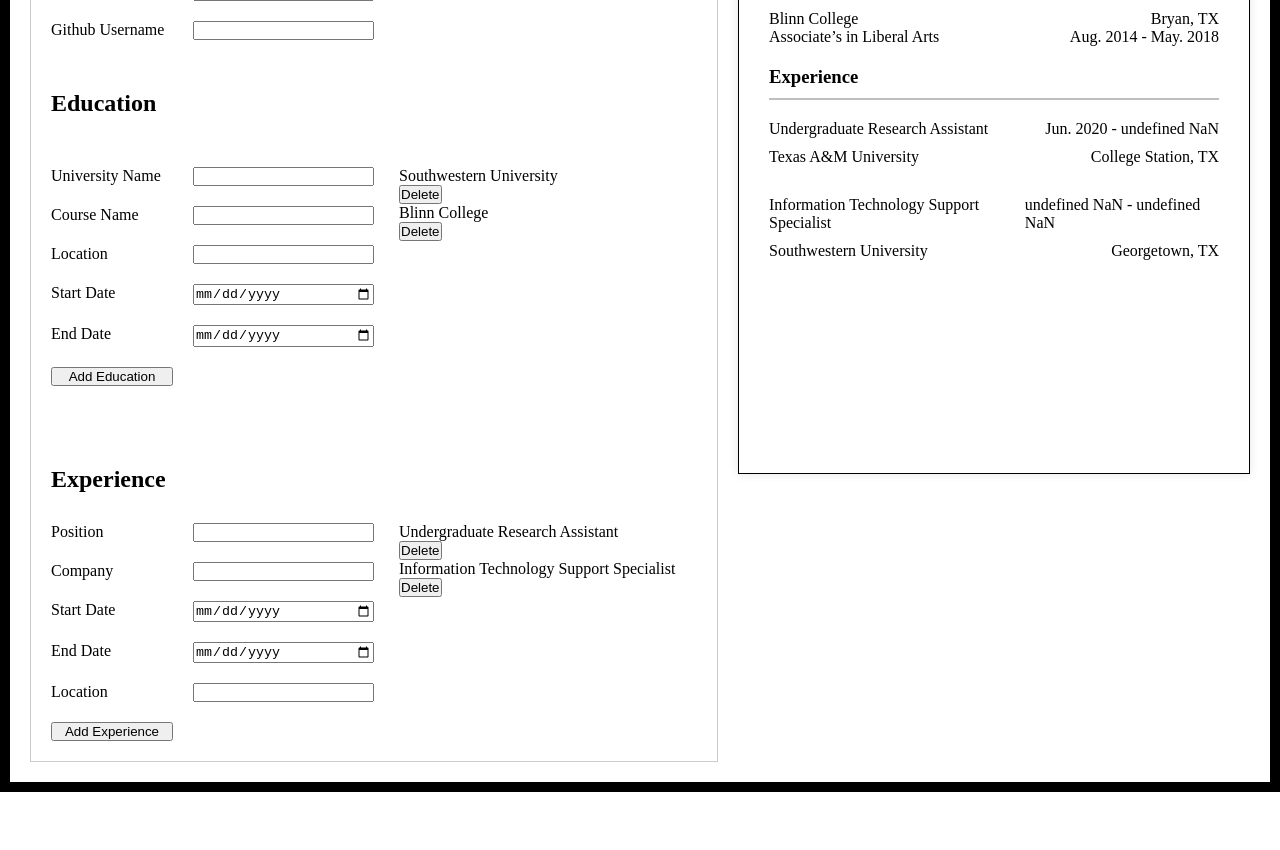
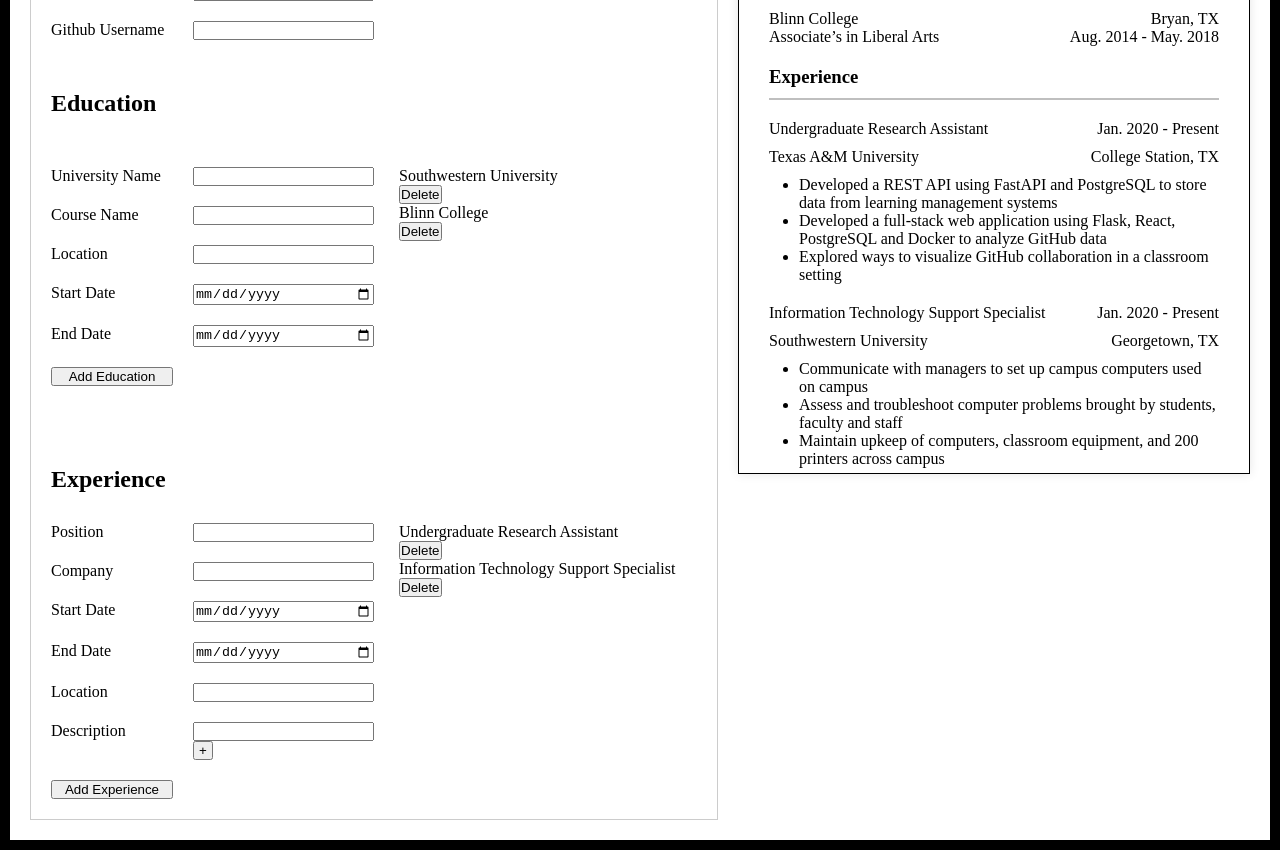
Before and after one commit to GopiWebDev/react_cv_application, a React (Vite) app: page / in a window 1280 px wide. Shown: the part 280-1130 px from the top of the page. Before the commit the page ends 1072 px from the top, so only its background shows below. Built offline with nearby package versions, Linux system fonts and the light colour scheme.

Commit message:
add experience section functionality to delete

```diff
--- a/src/App.jsx
+++ b/src/App.jsx
@@ -37,8 +37,8 @@
       {
         company: 'Texas A&M University',
         position: 'Undergraduate Research Assistant',
-        startDate: 'June 2020',
-        endDate: 'Present',
+        startDate: '01-06-2020',
+        endDate: '',
         location: 'College Station, TX',
         description: [
           'Developed a REST API using FastAPI and PostgreSQL to store data from learning management systems',
@@ -49,7 +49,8 @@
       {
         position: 'Information Technology Support Specialist',
         company: 'Southwestern University',
-        date: 'Sep. 2018 – Present',
+        startDate: '01-06-2020',
+        endDate: '',
         location: 'Georgetown, TX',
         description: [
           'Communicate with managers to set up campus computers used on campus',
--- a/src/components/Experience.jsx
+++ b/src/components/Experience.jsx
@@ -24,13 +24,19 @@
   const endMonth = months[end.getMonth()]
   const endYear = end.getFullYear()
 
+  if (!endDate) return `${startMonth} ${startYear} - Present`
   return `${startMonth} ${startYear} - ${endMonth} ${endYear}`
 }
 
 const ExperienceData = ({ data }) => {
   const { position, company, startDate, endDate, location, description } = data
 
-  const formatDate = formatDateRange([startDate, endDate])
+  let formatDate
+  if (!endDate) {
+    formatDate = formatDateRange([startDate])
+  } else {
+    formatDate = formatDateRange([startDate, endDate])
+  }
 
   return (
     <div className='experience-detail'>
@@ -44,11 +50,11 @@
         <p>{location}</p>
       </div>
 
-      {/* <ul>
+      <ul>
         {description.map((des) => (
           <li key={des}>{des}</li>
         ))}
-      </ul> */}
+      </ul>
     </div>
   )
 }
--- a/src/components/forms/ExperienceForm.jsx
+++ b/src/components/forms/ExperienceForm.jsx
@@ -6,6 +6,8 @@
   const [location, setLocation] = useState('')
   const [startDate, setStartDate] = useState('')
   const [endDate, setEndDate] = useState('')
+  const [description, setDescription] = useState([])
+  const [inputValue, setInputValue] = useState('')
 
   const handleInputChange = (e) => {
     e.preventDefault()
@@ -27,19 +29,38 @@
       case 'endDate':
         setEndDate(value)
         break
+      case 'descriptions':
+        setInputValue(value)
+        break
       default:
         break
+    }
+  }
+
+  const addDescription = () => {
+    if (inputValue.trim() !== '') {
+      setDescription((prevDescription) => [...prevDescription, inputValue])
+      setInputValue('')
     }
   }
 
   const addExperience = (newExperience) => {
     const { position, company, startDate, endDate, location } = newExperience
 
-    if (!position || !company || !startDate || !endDate || !location) return
+    if (!position || !company || !startDate || !location) return
 
     setData((prev) => ({
       ...prev,
       experiences: [...prev.experiences, newExperience],
+    }))
+  }
+
+  const deleteExperience = (position) => {
+    setData((prev) => ({
+      ...prev,
+      experiences: [...prev.experiences].filter((exp) => {
+        return exp.position !== position
+      }),
     }))
   }
 
@@ -52,6 +73,7 @@
       startDate,
       endDate,
       location,
+      description,
     }
 
     addExperience(newExperience)
@@ -107,14 +129,24 @@
             value={location}
           />
 
-          {/* <label htmlFor='descriptions'>Points</label>
-          <input
-            type='text'
-            name='descriptions'
-            id='descriptions'
-            onChange={handleInputChange}
-          /> */}
-
+          <label htmlFor='descriptions'>Description</label>
+          <span>
+            <input
+              type='text'
+              name='descriptions'
+              id='descriptions'
+              onChange={handleInputChange}
+              value={inputValue}
+            />
+            <button
+              onClick={addDescription}
+              type='button'
+              className='add-desc'
+              style={{ width: '20px', cursor: 'pointer' }}
+            >
+              +
+            </button>
+          </span>
           <input type='submit' value='Add Experience' />
         </form>
         <div>
@@ -122,7 +154,9 @@
             return (
               <div key={data.position}>
                 <p>{data.position}</p>
-                <button>Delete</button>
+                <button onClick={() => deleteExperience(data.position)}>
+                  Delete
+                </button>
               </div>
             )
           })}
```
